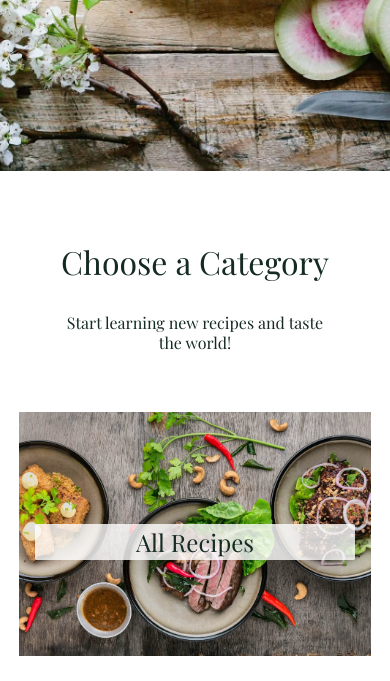
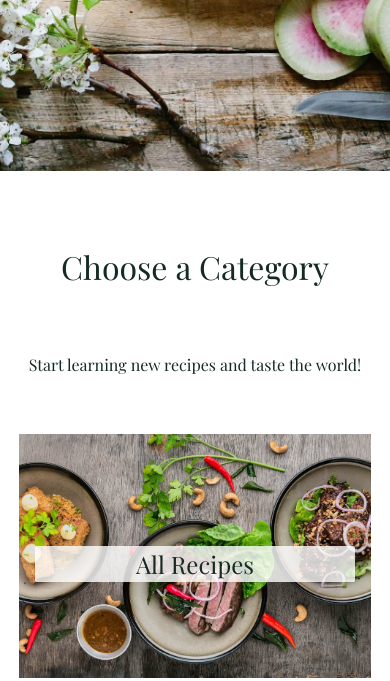
Before and after one commit to MatthewYong/recipes-connected, a Flask app: page / in a window 390 px wide. Shown: the part 462-1143 px from the top of the page. Run offline with Flask 2, Linux system fonts and the light colour scheme; some libraries are stand-ins or nearby versions.

Commit message:
Changed bootstrap grid and fontsize  for category header

```diff
--- a/static/css/index.css
+++ b/static/css/index.css
@@ -52,6 +52,7 @@ a:hover{
 
 /*Categories section*/
 .category-header{
+    font-size: 3rem;
     text-align: center;
     padding: 1.5rem;
     margin-top: 3rem;
@@ -145,6 +146,10 @@ a:hover{
         margin: 1.5rem 0 2rem 0;
         padding-bottom: 1.25rem;
     }
+
+    .category-header{
+        font-size: 2rem;
+    }
 }
 
 
--- a/templates/index.html
+++ b/templates/index.html
@@ -20,8 +20,8 @@
     </div>
     <div class="container">
         <div class="row">
-            <div class="col-10 col-md-8 category-header mx-auto">
-                <h2>Choose a Category</h2>
+            <div class="col-12 category-header mx-auto">
+                <p>Choose a Category</p>
                 <br><h6>Start learning new recipes and taste the world!</h6>
             </div>
         </div>
```
